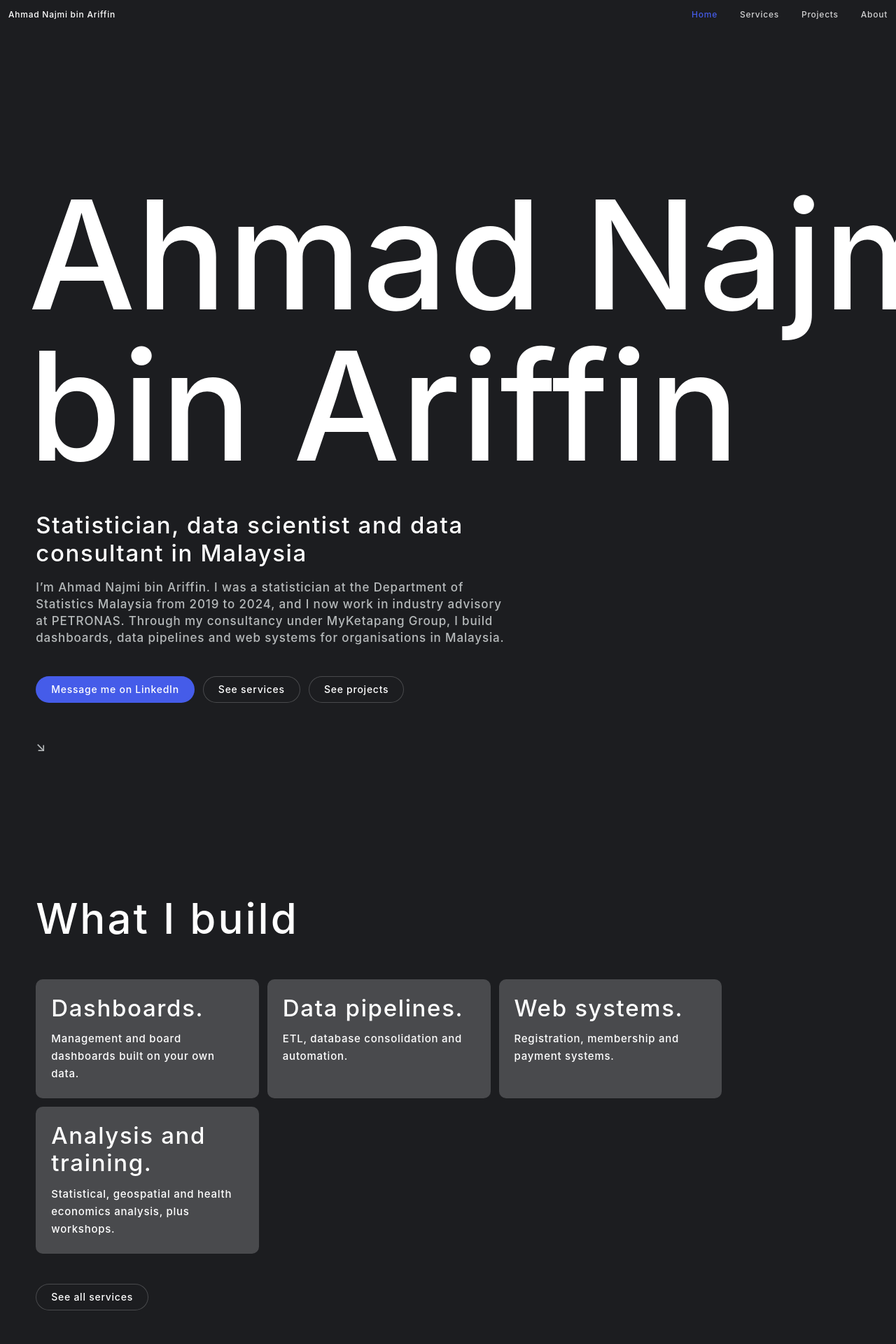
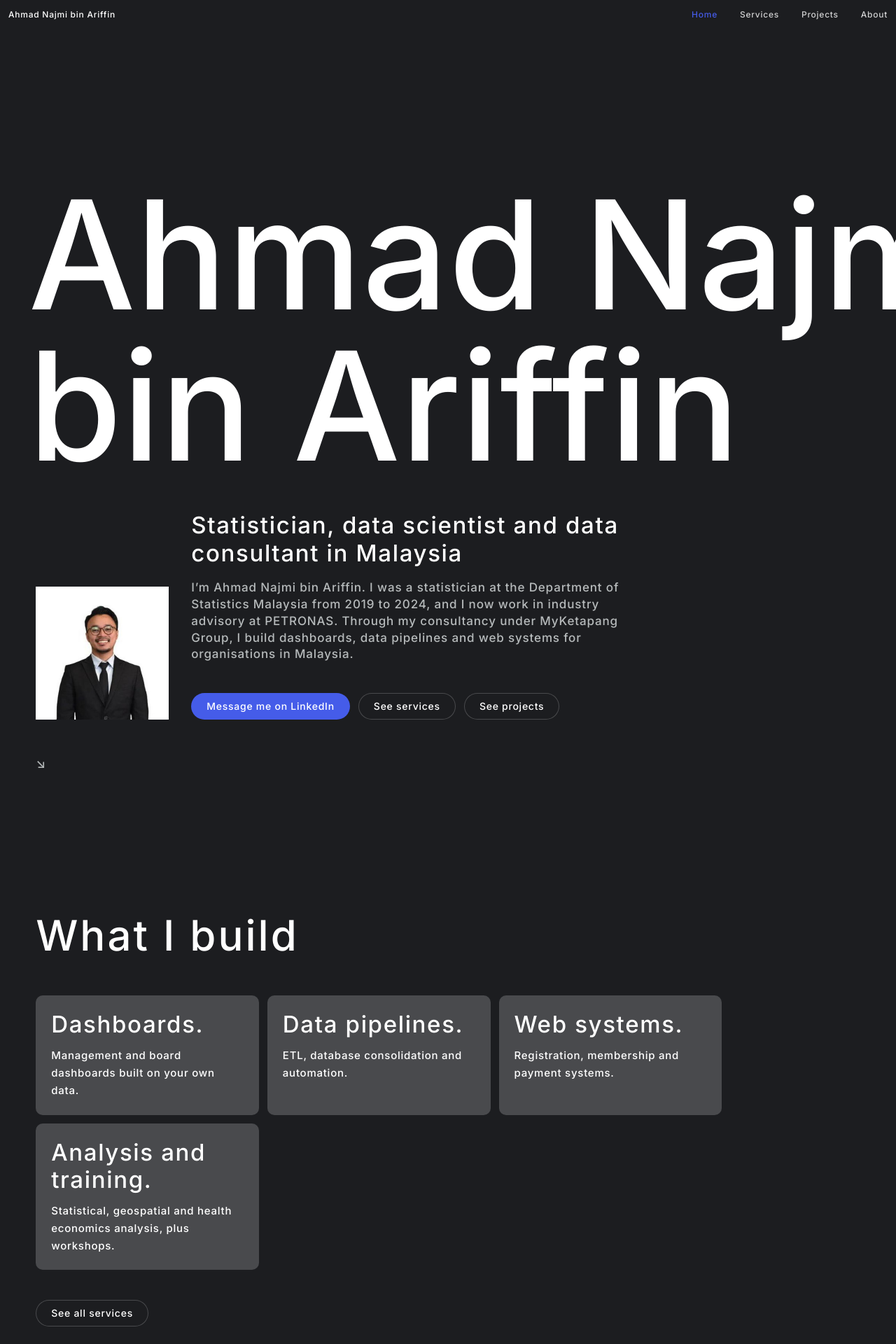
Before and after one commit to booluckgmie/anajmiariffin.github.io, a Jekyll site: the page cv/index.html, which Jekyll copies as it is, in a window 1280 px wide. Shown: the top 1920 px of the page at 70% size. Built offline with Jekyll 4.4.1, drawn with Linux system fonts in a browser that asks for light colours.

Commit message:
Self-host the real Inter font and add a profile photo
The site was silently falling back to the OS system font because
Inter was referenced but never actually loaded, which read as
unfinished/generic. Self-hosts Inter 500 (latin + latin-ext woff2,
~60KB total) so it always renders as designed.

Also adds a profile photo to the Home hero and About page, reusing
the portrait already published as this site's own GitHub avatar
rather than inventing one.

Co-Authored-By: Claude Sonnet 5 <noreply@anthropic.com>
Claude-Session: https://claude.ai/code/session_01Y9hebuqArxgeuQAzpMmnj2

```diff
--- a/cv/assets/css/style.css
+++ b/cv/assets/css/style.css
@@ -2,6 +2,24 @@
    Colour/font VALUES are PENDING the brand kit; these are the reference's
    placeholder values (muted lightened from #999d9e to #b6babb so it still
    clears 4.5:1 on the surface colour, per DESIGN.md's own contrast rule). */
+
+@font-face {
+  font-family: "Inter";
+  font-style: normal;
+  font-weight: 500;
+  font-display: swap;
+  src: url("/cv/assets/fonts/inter-500-latin.woff2") format("woff2");
+  unicode-range: U+0000-00FF, U+0131, U+0152-0153, U+02BB-02BC, U+02C6, U+02DA, U+02DC, U+2000-206F, U+20AC, U+2122, U+2191, U+2193, U+2212, U+2215, U+FEFF, U+FFFD;
+}
+
+@font-face {
+  font-family: "Inter";
+  font-style: normal;
+  font-weight: 500;
+  font-display: swap;
+  src: url("/cv/assets/fonts/inter-500-latin-ext.woff2") format("woff2");
+  unicode-range: U+0100-02BA, U+02BD-02C5, U+02C7-02CC, U+02CE-02D7, U+02DD-02FF, U+1E00-1EFF, U+2020, U+20A0-20AB, U+2113, U+2C60-2C7F, U+A720-A7FF;
+}
 
 :root {
   --color-canvas: #1c1d20;
@@ -273,15 +291,30 @@ main {
 
 .hero__body {
   margin-top: 43px;
-  max-width: 680px;
+  max-width: 980px;
+  display: flex;
+  align-items: flex-end;
+  gap: 32px;
 }
 
-.hero__body h1 {
+.hero__photo {
+  flex-shrink: 0;
+  width: clamp(120px, 15vw, 190px);
+  height: auto;
+  aspect-ratio: 1 / 1;
+  object-fit: cover;
+}
+
+.hero__content {
+  max-width: 640px;
+}
+
+.hero__content h1 {
   font-size: var(--fs-heading-sm);
   line-height: 1.2;
 }
 
-.hero__body p {
+.hero__content p {
   margin-top: 18px;
   font-size: var(--fs-body-lg);
   line-height: 1.4;
@@ -515,7 +548,38 @@ main {
     padding-top: 110px;
   }
 
+  .hero__body {
+    flex-direction: column;
+    align-items: flex-start;
+  }
+
+  .hero__photo {
+    width: 96px;
+  }
+
   .actions {
     gap: 10px;
   }
 }
+
+/* ---------- About portrait ---------- */
+
+.about-intro {
+  display: flex;
+  align-items: flex-start;
+  gap: 43px;
+  flex-wrap: wrap;
+}
+
+.about-intro__photo {
+  width: clamp(160px, 22vw, 280px);
+  height: auto;
+  aspect-ratio: 1 / 1;
+  object-fit: cover;
+  flex-shrink: 0;
+}
+
+.about-intro__text {
+  flex: 1;
+  min-width: 280px;
+}
--- a/cv/index.html
+++ b/cv/index.html
@@ -24,12 +24,15 @@
   <section class="hero">
     <div class="hero__display" aria-hidden="true"><span>Ahmad Najmi</span><span>bin Ariffin</span></div>
     <div class="hero__body">
+      <img class="hero__photo" src="/cv/assets/images/profile.jpg" width="520" height="520" alt="Portrait of Ahmad Najmi bin Ariffin">
+      <div class="hero__content">
         <h1>Statistician, data scientist and data consultant in Malaysia</h1>
         <p>I&rsquo;m Ahmad Najmi bin Ariffin. I was a statistician at the Department of Statistics Malaysia from 2019 to 2024, and I now work in industry advisory at PETRONAS. Through my consultancy under MyKetapang Group, I build dashboards, data pipelines and web systems for organisations in Malaysia.</p>
         <div class="actions">
           <a class="pill pill--primary" href="https://linkedin.com/in/najmiariffin">Message me on LinkedIn</a>
           <a class="pill pill--secondary" href="/cv/services/">See services</a>
           <a class="pill pill--secondary" href="/cv/projects/">See projects</a>
+        </div>
       </div>
     </div>
     <div class="scroll-cue" aria-hidden="true"><span class="scroll-cue__arrow">&#8600;</span></div>
```
Also changed, not shown: cv/about/index.html (+6 -3 lines), cv/assets/fonts/inter-500-latin-ext.woff2 (added), cv/assets/fonts/inter-500-latin.woff2 (added), cv/assets/images/profile.jpg (added). Lines whose indentation alone changed are shown as unchanged.
